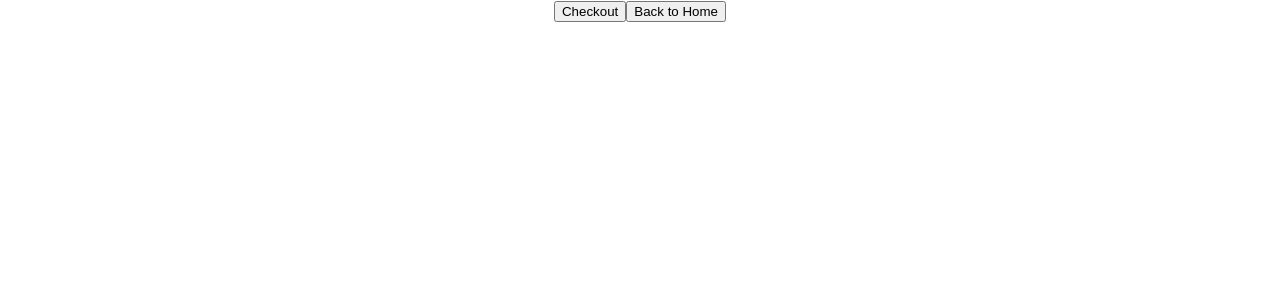
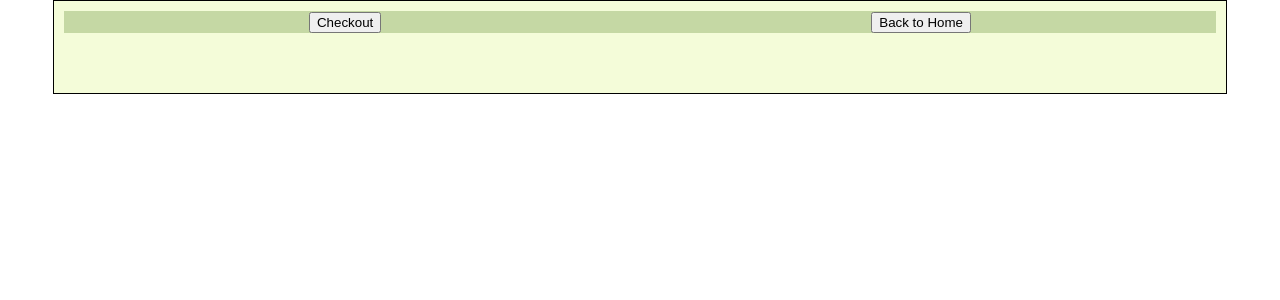
Before and after one commit to jaidev3/DriveU_Assignment, a React (Create React App) app in the folder punctured/: page /cart in a window 1280 px wide. Shown: the top 300 px of the page. Built offline with nearby package versions, Linux system fonts and the light colour scheme.

Commit message:
cart and singleproduct page css

```diff
--- a/punctured/src/components/ProductItem.jsx
+++ b/punctured/src/components/ProductItem.jsx
@@ -1,11 +1,51 @@
-import React from 'react'
+import React from "react";
+import styled from "styled-components";
 
-function ProductItem({value}) {
+function ProductItem({ value }) {
   return (
-    <div>
-      <h3>{value.shop_name}</h3>
-    </div>
-  )
+    <Wrapper>
+      <div className="img">
+        <img src="https://thumbs.dreamstime.com/z/mechanic-working-auto-repair-garage-car-maintenance-76981082.jpg"></img>
+      </div>
+      <div className="text">
+        <h3>{value.shop_name}</h3>
+        <p>Service: Tire Puncture</p>
+        <p>Price : Rs 100</p>
+      </div>
+      <button>Delete</button>
+    </Wrapper>
+  );
 }
 
-export default ProductItem
+export default ProductItem;
+
+const Wrapper = styled.div`
+  width: 400px;
+  height: 100px;
+  border: 1px solid black;
+  border-radius: 5px;
+  margin: auto;
+  text-align: left;
+  text-decoration: none;
+  color: black;
+  display: flex;
+  flex-direction: row;
+
+  .img {
+    width: 150px;
+    height: 100px;
+    border: 1px solid black;
+    border-radius: 5px;
+  }
+  img {
+    width: 100%;
+  }
+  .text > h3 {
+    margin: 0;
+    margin-left: 5px;
+  }
+  .text > p {
+    margin: 0;
+    margin-left: 5px;
+  }
+`;
--- a/punctured/src/pages/Cart.jsx
+++ b/punctured/src/pages/Cart.jsx
@@ -9,21 +9,53 @@ function Cart() {
   const { cart } = useContext(CartContext);
   console.log(cart);
   return (
-    <div>
-      {cart.map((e, i) => (
-        <h3>
-          <ProductItem key={e.id} value={e} />
-        </h3>
-      ))}
+    <Wrapper>
+      <Navbar>
+        <Link to="/checkout">
+          <button>Checkout</button>
+        </Link>
+        <Link to="/">
+          <button>Back to Home</button>
+        </Link>
+      </Navbar>
 
-      <Link to="/checkout">
-        <button>Checkout</button>
-      </Link>
-      <Link to="/">
-        <button>Back to Home</button>
-      </Link>
-    </div>
+      <List>
+        {cart.map((e, i) => (
+          <h3>
+            <ProductItem key={e.id} value={e} />
+          </h3>
+        ))}
+      </List>
+    </Wrapper>
   );
 }
 
 export default Cart;
+
+const Wrapper = styled.div`
+  width: 90%;
+  border: 1px solid black;
+  margin: auto;
+  display: flex;
+  flex-direction: column;
+  padding: 10px;
+  padding-bottom: 50px;
+  background-color: #f4fcd9;
+`;
+const List = styled.div`
+  display: flex;
+  flex-direction: column;
+  flex-wrap: wrap;
+  margin: auto;
+  justify-content: space-around;
+  row-gap: 5px;
+  column-gap: 5px;
+  margin-top: 10px;
+`;
+const Navbar = styled.div`
+  display: flex;
+  flex-direction: row;
+  justify-content: space-around;
+  background-color: #c5d8a4;
+  align-items: center;
+`;
--- a/punctured/src/pages/Home.jsx
+++ b/punctured/src/pages/Home.jsx
@@ -10,16 +10,15 @@ function Home() {
     location: "none",
   });
   const [data, setData] = useState([]);
-  ////pagination
+  ////pagination////////////
   const [pageNumber, setPageNumber] = useState(0);
   const usersPerPage = 10;
   const pagesVisited = pageNumber * usersPerPage;
-
   const pageCount = Math.ceil(data.length / usersPerPage);
-
   const changePage = ({ selected }) => {
     setPageNumber(selected);
   };
+  /////////////////////////////
 
   useEffect(() => {
     setData(d);
@@ -38,7 +37,6 @@ function Home() {
   console.log(data);
   return (
     <Wrapper>
-
       <Navbar>
         <h3>Punctured App</h3>
         <Link to="/cart">
@@ -115,8 +113,7 @@ const Wrapper = styled.div`
   flex-direction: column;
   padding: 10px;
   padding-bottom: 50px;
-  background-color:#F4FCD9 ;
-
+  background-color: #f4fcd9;
 `;
 const List = styled.div`
   display: flex;
@@ -125,14 +122,13 @@ const List = styled.div`
   margin: auto;
   justify-content: space-around;
   row-gap: 5px;
-  column-gap:5px ;
+  column-gap: 5px;
   margin-top: 10px;
 `;
 const Navbar = styled.div`
-display: flex ;
-flex-direction:row ;
-justify-content:space-around ;
-background-color: #C5D8A4;
-align-items:center ;
-
+  display: flex;
+  flex-direction: row;
+  justify-content: space-around;
+  background-color: #c5d8a4;
+  align-items: center;
 `;
--- a/punctured/src/pages/SingleShop.jsx
+++ b/punctured/src/pages/SingleShop.jsx
@@ -31,7 +31,9 @@ function SingleShop() {
       </div>
 
       <div className="body">
-      <div className="img"><img src="https://hgtvhome.sndimg.com/content/dam/images/hgtv/fullset/2019/7/11/0/DOTY0219_Lauren-Nelson-Design_Sunset-Idea-House_1.jpg.rend.hgtvcom.966.644.suffix/1562855447397.jpeg"></img></div>
+        <div className="img">
+          <img src="https://hgtvhome.sndimg.com/content/dam/images/hgtv/fullset/2019/7/11/0/DOTY0219_Lauren-Nelson-Design_Sunset-Idea-House_1.jpg.rend.hgtvcom.966.644.suffix/1562855447397.jpeg"></img>
+        </div>
         <div className="detail">
           <h2>{data.shop_name}</h2>
           <p>Address: {data.address}</p>
@@ -41,14 +43,15 @@ function SingleShop() {
           <p>Tire Puncture : Rs 200</p>
           <p>Car Wash : Rs 100</p>
 
-
-      <button onClick={() => { handleClick(data);}}>
+          <button
+            onClick={() => {
+              handleClick(data);
+            }}
+          >
             Add to Cart
           </button>
         </div>
       </div>
-
-
     </Wrapper>
   );
 }
@@ -56,31 +59,30 @@ function SingleShop() {
 export default SingleShop;
 
 const Wrapper = styled.div`
-  width:70% ;
-  border:1px solid black ;
+  width: 70%;
+  border: 1px solid black;
   border-radius: 5px;
-  margin:auto ;
-  .nav{
-    height:50px ;
-    align-items:center ;
-    background-color:#C5D8A4 ;
+  margin: auto;
+  .nav {
+    height: 50px;
+    align-items: center;
+    background-color: #c5d8a4;
   }
-.body{
-  background-color:#F4FCD9 ;
+  .body {
+    background-color: #f4fcd9;
     display: flex;
-  flex-direction:row ;
-
+    flex-direction: row;
   }
 
-.img{
-  width:40% ;
-  border:1px solid ;
+  .img {
+    width: 40%;
+    border: 1px solid;
   }
-img{
-  width:100% ;
+  img {
+    width: 100%;
   }
-.detail{
-  text-align:left ;
-  padding:10px ;
+  .detail {
+    text-align: left;
+    padding: 10px;
   }
-`
+`;
```
Lines whose indentation alone changed are shown as unchanged.
